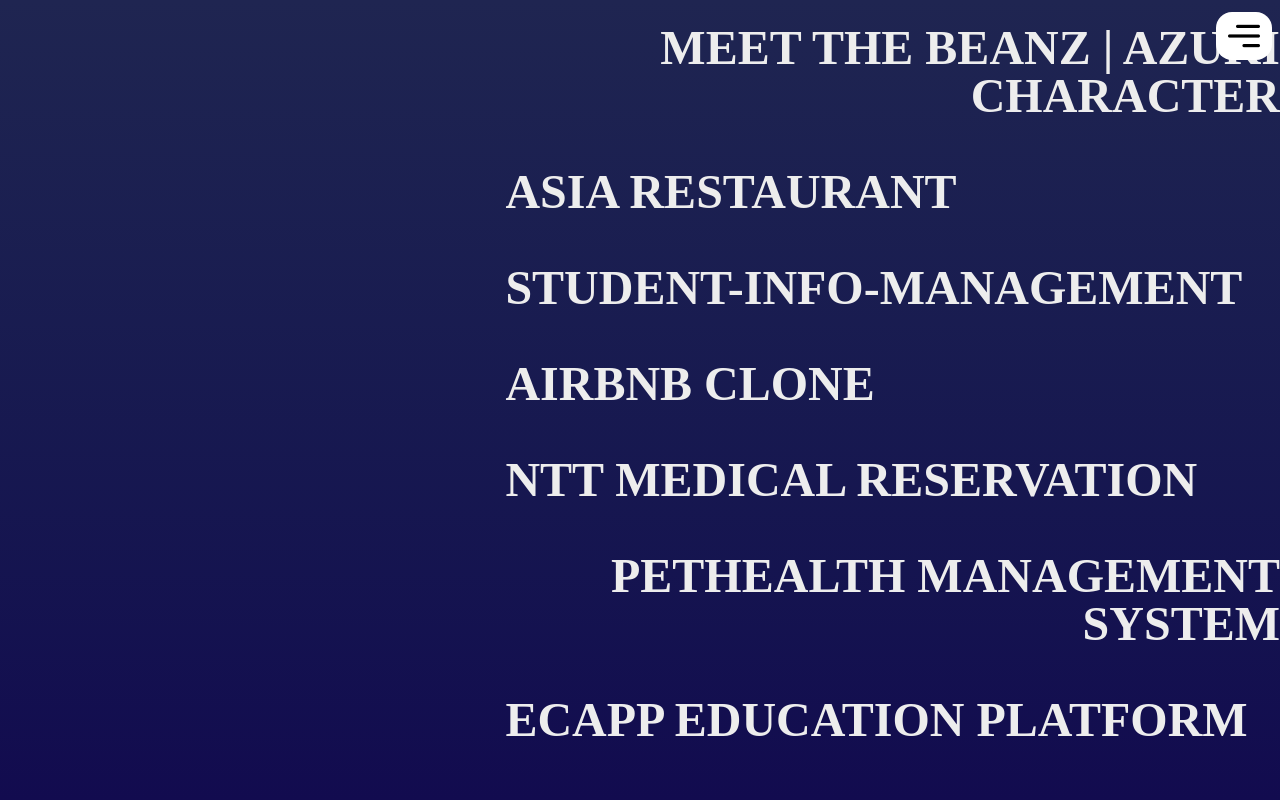
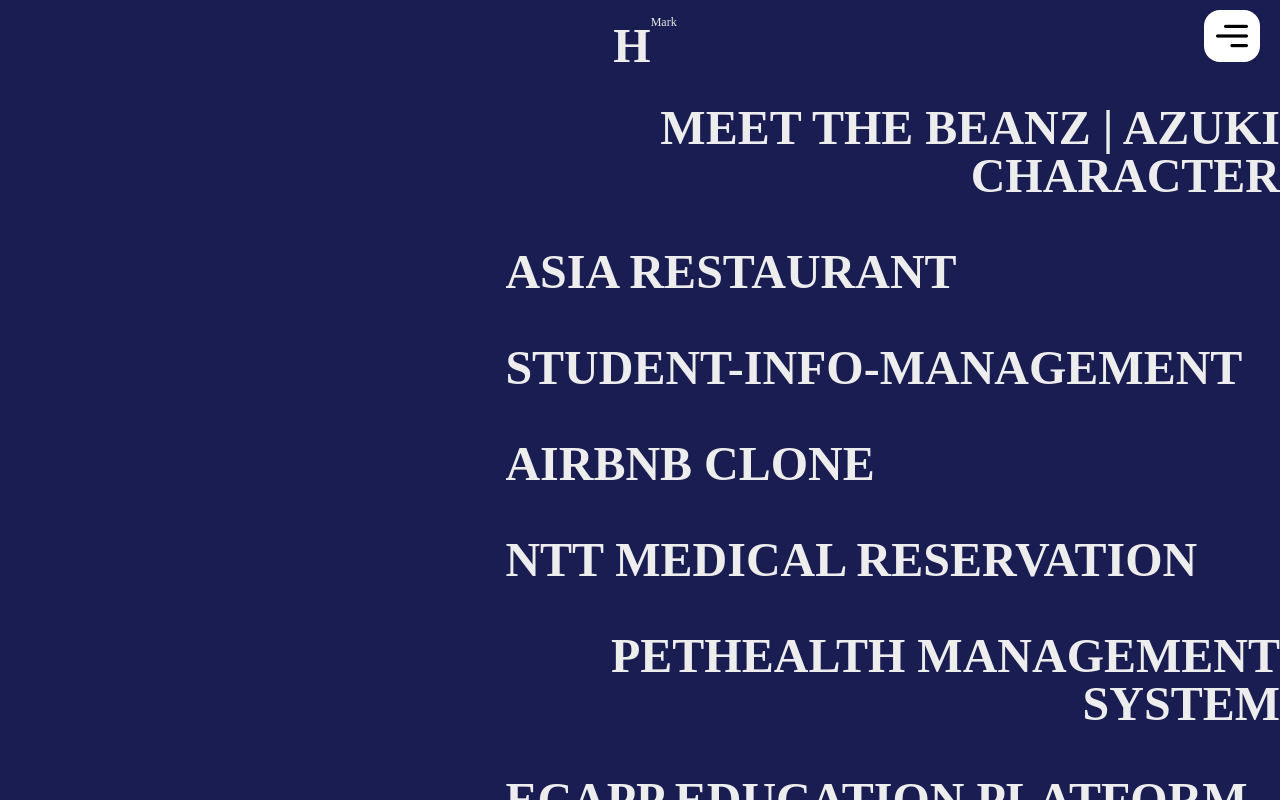
Before and after one commit to HieuNguyen-1074/Profile-FE, a Next.js app: page /works in a window 1280 px wide. Built offline with nearby package versions, Linux system fonts and the light colour scheme; a web font is replaced by a local one.

Commit message:
add : animate

```diff
--- a/app/layout.tsx
+++ b/app/layout.tsx
@@ -2,7 +2,8 @@
 import { Geist, Geist_Mono } from "next/font/google";
 import { Noto_Sans_SC } from "next/font/google";
 import "./globals.css";
-import Navigation from "@/components/Navigation";
+
+import Main from "@/components/Main";
 
 const geistSans = Geist({
   variable: "--font-geist-sans",
@@ -30,10 +31,7 @@
       <body
         className={`${geistSans.variable} ${geistMono.variable} w-screen h-screen  antialiased flex items-center`}
       >
-        <div className="bg-gradient-to-b  w-screen h-screen  from-[#1f2551]  to-[#120b4f] flex items-center">
-          <Navigation />
-          {children}
-        </div>
+        <Main>{children}</Main>
       </body>
     </html>
   );
--- a/app/works/page.tsx
+++ b/app/works/page.tsx
@@ -600,11 +600,11 @@
         <motion.div
           ref={projectsRef}
           className="  w-fit  h-full  flex  gap-6 flex-col
-   items-start justify-start z-30"
+   items-start justify-start z-30 !mt-20"
         >
           <motion.div
             ref={viewMoreRef}
-            className={`fixed z-20 w-fit h-fit bg-black  opacity-0  pointer-events-none`}
+            className={`fixed z-20 w-fit h-fit bg-black  opacity-0  pointer-events-none `}
           >
             Click for view more
           </motion.div>
--- a/app/{blog}/page.tsx
+++ b/app/{blog}/page.tsx
@@ -78,7 +78,7 @@
   ];
 
   return (
-    <div className="min-h-screen relative overflow-hidden bg-gradient-to-b from-[#1f2551] to-[#120b4f]">
+    <div className="min-h-screen relative overflow-hidden ">
       <motion.div
         className="absolute inset-0 opacity-10"
         style={{
--- /dev/null
+++ b/components/Loading.tsx
@@ -0,0 +1,84 @@
+"use client";
+
+import React, { useEffect, useState } from "react";
+import { motion } from "framer-motion";
+import { techs } from "@/public/const";
+import Image from "next/image";
+
+export default function Loading({
+  isHidden,
+  setVisible,
+}: {
+  isHidden: boolean;
+  setVisible: (visible: boolean) => void;
+}) {
+  const [titleShow, setTitleShow] = useState<boolean>(false);
+  useEffect(() => {
+    const timer = setTimeout(() => {
+      setVisible(false);
+    }, 3000);
+
+    return () => clearTimeout(timer);
+  }, []);
+  useEffect(() => {
+    if (isHidden) {
+      const timer = setTimeout(() => {
+        setVisible(false);
+      }, 1000);
+      return () => clearTimeout(timer);
+    }
+  }, [isHidden]);
+  return (
+    <motion.div
+      initial={{ opacity: 1 }}
+      animate={{
+        opacity: 0,
+        transition: { duration: 1, ease: "easeInOut", delay: 3 },
+      }}
+      className={
+        "w-screen h-screen fixed top-0 left-0 bg-gradient-to-b   from-[#ffffff]  to-[#ffffff] flex items-center justify-center z-[10000]" +
+        (isHidden ? "pointer-events-none" : "")
+      }
+    >
+      {titleShow || (
+        <div className="relative size-32">
+          {techs.map((tech, index) => {
+            return (
+              <motion.div
+                initial={{
+                  opacity: 0,
+                }}
+                animate={{
+                  opacity: [0, 1, 0],
+                  transition: {
+                    duration: 0.2,
+                    ease: "easeInOut",
+                    delay: 0.1 * index,
+                  },
+                }}
+                onAnimationComplete={
+                  index === techs.length - 1
+                    ? () => {
+                        setTitleShow(true);
+                      }
+                    : undefined
+                }
+                key={tech.name}
+                className="mx-2 absolute top-0 left-0"
+              >
+                <Image src={tech.icon} alt="" className="size-32" />
+              </motion.div>
+            );
+          })}
+        </div>
+      )}
+      {titleShow && (
+        <motion.div>
+          <motion.h1 className="text-5xl font-bold text-black">
+            Hi , There
+          </motion.h1>
+        </motion.div>
+      )}
+    </motion.div>
+  );
+}
--- /dev/null
+++ b/components/Main.tsx
@@ -0,0 +1,28 @@
+"use client";
+
+import type { Metadata } from "next";
+import { useState } from "react";
+import Loading from "./Loading";
+import Navigation from "./Navigation";
+
+export default function Main({
+  children,
+}: Readonly<{
+  children: React.ReactNode;
+}>) {
+  const [isLoading, setIsLoading] = useState<boolean>(true);
+
+  return (
+    <div>
+      <div>
+        <Loading isHidden={!isLoading} setVisible={setIsLoading} />
+      </div>
+      {isLoading || (
+        <div className="bg-[#1a1d51]   w-screen h-screen  flex items-center">
+          <Navigation />
+          {children}
+        </div>
+      )}
+    </div>
+  );
+}
--- a/components/Navigation.tsx
+++ b/components/Navigation.tsx
@@ -20,35 +20,26 @@
   ];
 
   return (
-    <motion.nav className=" fixed   w-fit   flex flex-col  justify-center items-center  top-0 right-0  z-50 bg-white rounded-2xl !px-3 !mt-3 !mr-2 py-2.5 h-12">
-      <div className="w-full mx-auto px-8   flex items-center justify-between">
-        {/* Logo */}
-        {/* <Link href="/">
+    <motion.nav className=" fixed   w-full   flex flex-col  justify-center items-center  top-0 right-0  z-50 !px-3 !mt-3 !mr-2 py-2.5 h-12  ">
+      <div className="w-full mx-auto px-8   flex items-center justify-end">
+        <div className="justify-self-center absolute left-1/2 -translate-x-1/2 ">
           <motion.div
-            className="flex items-center gap-3"
+            className="flex items-center gap-3 !pt-5"
             whileHover={{ scale: 1.05, rotate: 5 }}
             whileTap={{ scale: 0.95 }}
             transition={{ type: "spring", stiffness: 400, damping: 10 }}
           >
-            <motion.div
-              className="w-12 h-12 rounded-full bg-gradient-to-br from-blue-400 to-purple-600 flex items-center justify-center text-white font-bold text-xl cursor-pointer"
-              animate={{
-                boxShadow: [
-                  "0 0 20px rgba(96, 165, 250, 0.5)",
-                  "0 0 40px rgba(168, 85, 247, 0.5)",
-                  "0 0 20px rgba(96, 165, 250, 0.5)",
-                ],
-              }}
-              transition={{ duration: 3, repeat: Infinity }}
-            >
-              M
+            <motion.div className="relative bg-[#1a1d51]  ">
+              <motion.h1 className="text-5xl font-bold">H</motion.h1>
+              <motion.span className="text-xs absolute top-0 right-0 -translate-y-1/2 translate-x-full">
+                Mark
+              </motion.span>
             </motion.div>
           </motion.div>
-        </Link> */}
-
-        {/* Navigation Items */}
+        </div>
+        <motion.div className="w-fit  bg-white rounded-2xl  !py-2.5 !px-3 flex items-center justify-end">
           <motion.div
-          className="flex  relative items-center gap-2 z-10 overflow-hidden"
+            className="flex  relative items-center gap-2 z-10 overflow-hidden "
             animate={{ width: isMenuOpen ? "auto" : 0 }}
             transition={{ type: "spring", stiffness: 200 }}
           >
@@ -97,6 +88,7 @@
             src={MenuIcon}
             alt="Menu Icon"
           />
+        </motion.div>
       </div>
     </motion.nav>
   );
--- /dev/null
+++ b/public/const/index.ts
@@ -0,0 +1,104 @@
+import MUIIcon from "../../public/images/MUI.png";
+import JqueryIcon from "../../public/images/jquery_vertical_logo_icon_169489.png";
+import ReactQueryIcon from "../../public/images/react-query-icon-2dw36yx2b016w37mbipyn.webp";
+import SocketIoIcon from "../../public/images/Socket.io.png";
+import TypeScriptIcon from "../../public/images/TypeScript.png";
+import VueIcon from "../../public/images/Vue.js.png";
+import ExpressJSIcon from "../../public/images/Express.png";
+import ReduxIcon from "../../public/images/Redux.png";
+import FramerMotionIcon from "../../public/images/framer-motion.png";
+import ReactHookFormIcon from "../../public/images/react-hook-form-logo-only.png";
+import VuetifyIcon from "../../public/images/Vuetify.png";
+import ReduxSagaIcon from "../../public/images/Redux-Saga.png";
+import AntdIcon from "../../public/images/ant-design.svg";
+import FabricJSIcon from "../../public/images/Fabricjs.svg";
+import AxiosIcon from "../../public/images/Axios.png";
+import HeroUIIcon from "../../public/images/HeroUI.png";
+import TailwindIcon from "../../public/images/icons8-tailwind-css-96.png";
+import NextjsIcon from "../../public/images/icons8-nextjs-96.png";
+import ReactIcon from "../../public/images/React.png";
+import GitIcon from "../../public/images/Git.png";
+
+export const techs = [
+  {
+    name: "React",
+    icon: ReactIcon,
+  },
+  {
+    name: "Next.js",
+    icon: NextjsIcon,
+  },
+  {
+    name: "Tailwind CSS",
+    icon: TailwindIcon,
+  },
+  {
+    name: "Git",
+    icon: GitIcon,
+  },
+  {
+    name: "jQuery",
+    icon: JqueryIcon,
+  },
+  {
+    name: "React Query",
+    icon: ReactQueryIcon,
+  },
+  {
+    name: "Socket.io",
+    icon: SocketIoIcon,
+  },
+  {
+    name: "TypeScript",
+    icon: TypeScriptIcon,
+  },
+  {
+    name: "Vue.js",
+    icon: VueIcon,
+  },
+  {
+    name: "ExpressJS",
+    icon: ExpressJSIcon,
+  },
+  {
+    name: "Redux",
+    icon: ReduxIcon,
+  },
+  {
+    name: "Framer Motion",
+    icon: FramerMotionIcon,
+  },
+
+  {
+    name: "React Hook Form",
+    icon: ReactHookFormIcon,
+  },
+  {
+    name: "Vuetify",
+    icon: VuetifyIcon,
+  },
+  {
+    name: "Redux-Saga",
+    icon: ReduxSagaIcon,
+  },
+  {
+    name: "Ant Design",
+    icon: AntdIcon,
+  },
+  {
+    name: "FabricJS",
+    icon: FabricJSIcon,
+  },
+  {
+    name: "Axios",
+    icon: AxiosIcon,
+  },
+  {
+    name: "HeroUI",
+    icon: HeroUIIcon,
+  },
+  {
+    name: "MUI",
+    icon: MUIIcon,
+  },
+];
```
Also changed, not shown: app/about/page.tsx (+4 -102 lines). Lines whose indentation alone changed are shown as unchanged.
